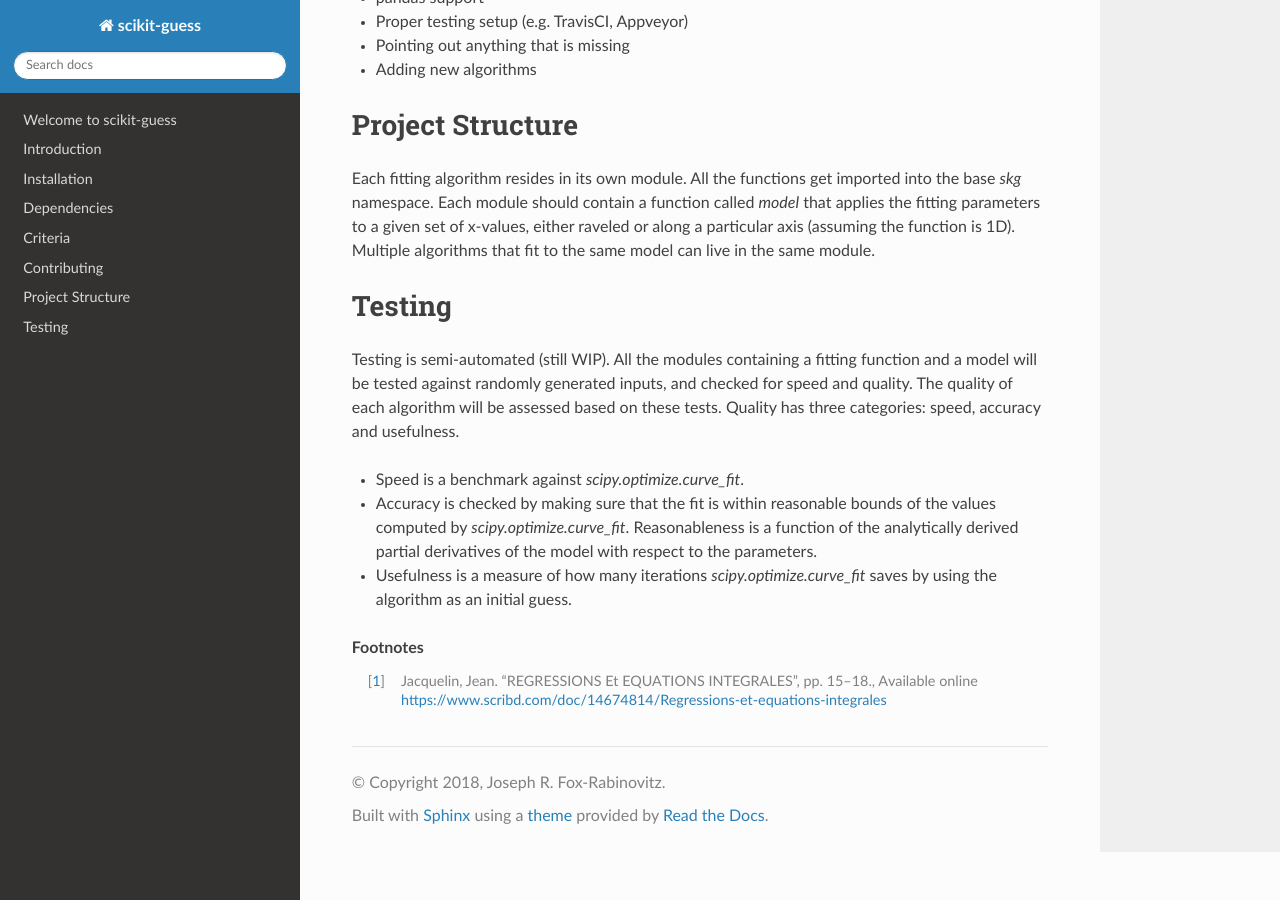
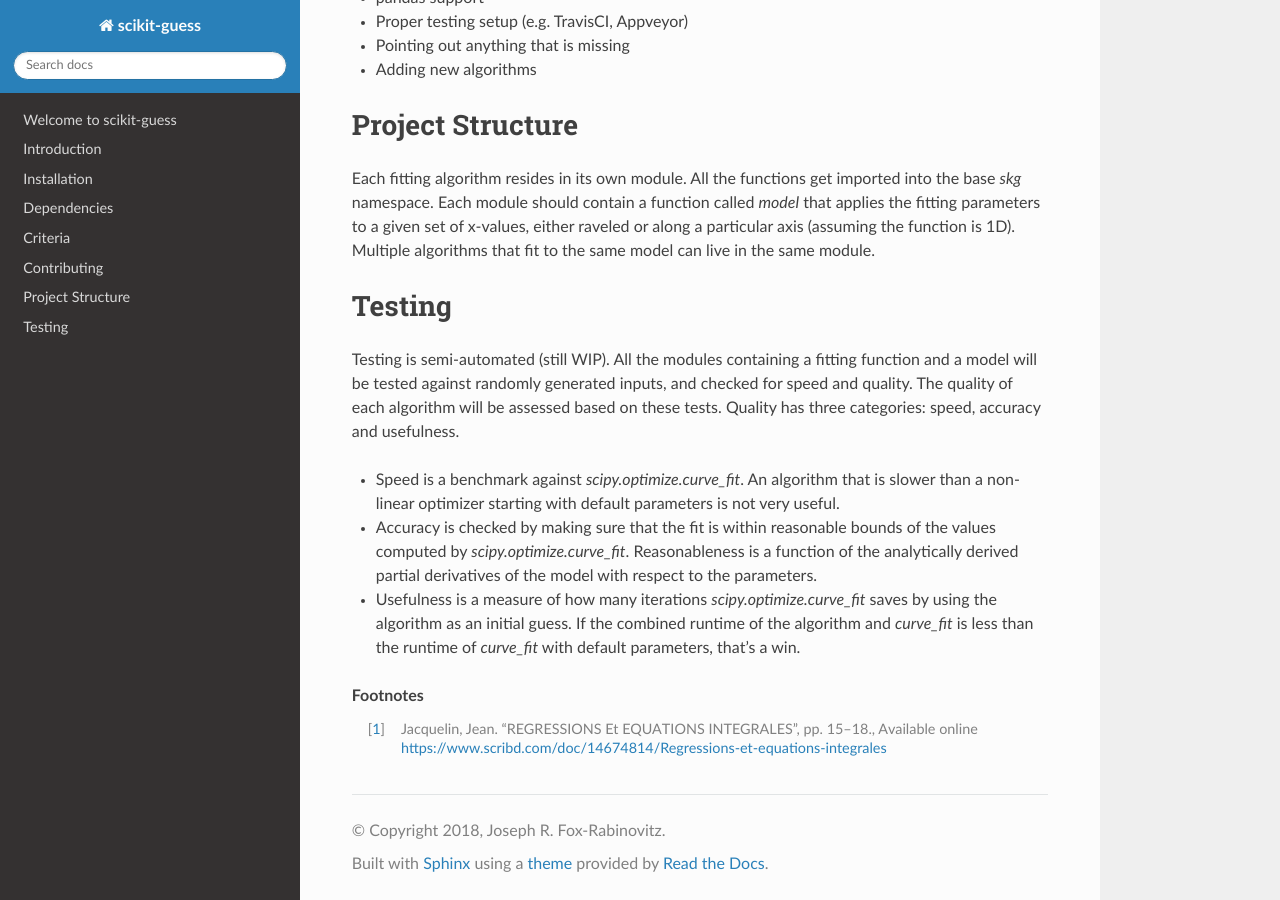
Before and after one commit to madphysicist/scikit-guess, a Sphinx documentation site: the page built from doc/index.rst, in a window 1280 px wide and 900 px high, scrolled down 2163 px. Built offline with Sphinx 7.4.7 and the Read the Docs theme 2.0.0, drawn with Linux system fonts in a browser that asks for light colours; formulas are drawn with MathJax 3.

Commit message:
DOC: Minor update to criteria

```diff
--- a/doc/index.rst
+++ b/doc/index.rst
@@ -130,13 +130,17 @@ checked for speed and quality. The quality of each algorithm will be assessed
 based on these tests. Quality has three categories: speed, accuracy and
 usefulness.
 
-- Speed is a benchmark against `scipy.optimize.curve_fit`.
+- Speed is a benchmark against `scipy.optimize.curve_fit`. An algorithm that is
+  slower than a non-linear optimizer starting with default parameters is not
+  very useful.
 - Accuracy is checked by making sure that the fit is within reasonable bounds of
   the values computed by `scipy.optimize.curve_fit`. Reasonableness is a
   function of the analytically derived partial derivatives of the model with
   respect to the parameters.
 - Usefulness is a measure of how many iterations `scipy.optimize.curve_fit`
-  saves by using the algorithm as an initial guess.
+  saves by using the algorithm as an initial guess. If the combined runtime of
+  the algorithm and `curve_fit` is less than the runtime of `curve_fit` with
+  default parameters, that's a win.
 
 
 .. rubric:: Footnotes
```
